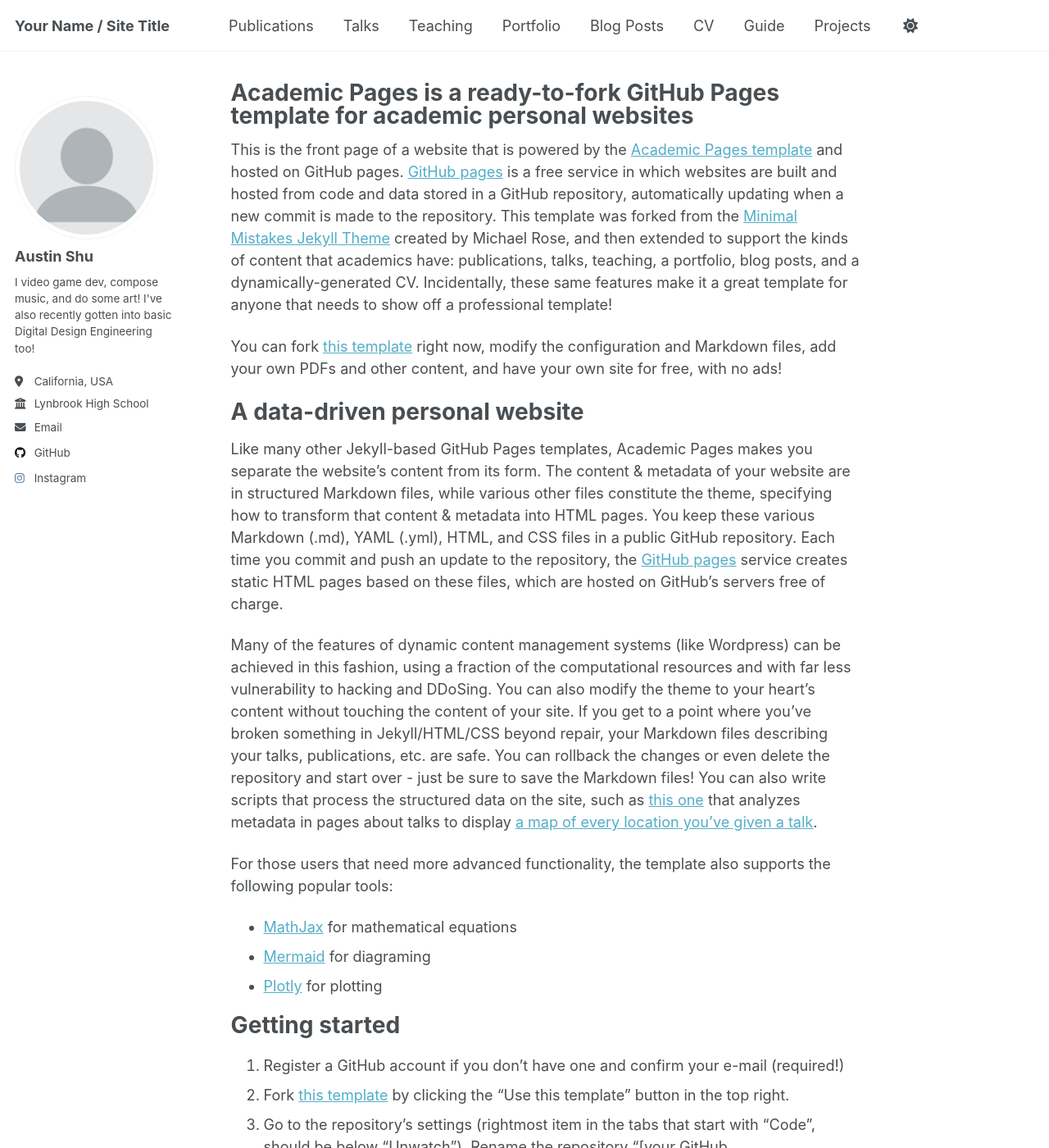
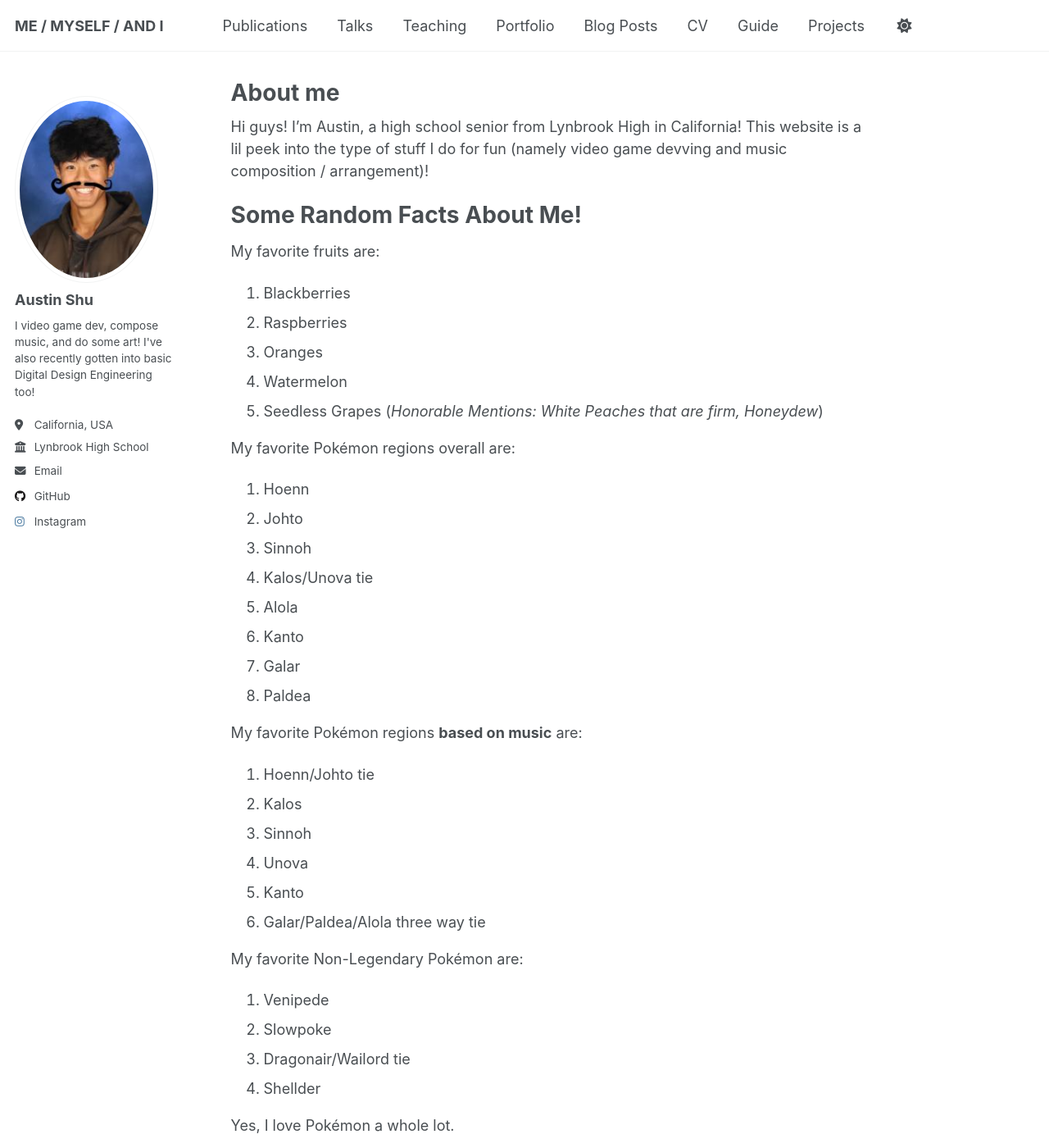
Before and after one commit to austinshoe/austinshoe.github.io, a Jekyll site: the page built from _pages/about.md, in a window 1280 px wide and 1400 px high. Shown: the whole window at 82% size. Built offline with Jekyll 4.4.1, drawn with Linux system fonts in a browser that asks for light colours; a script that is not in the unit is left out; some of the changed text lies outside the part shown.

Commit message:
about me

```diff
--- a/_config.yml
+++ b/_config.yml
@@ -9,7 +9,7 @@
 # Basic Site Settings
 locale                   : "en-US"
 site_theme               : "default"
-title                    : "Your Name / Site Title"
+title                    : "ME / MYSELF / AND I"
 title_separator          : "-"
 name                     : &name "Austin Shu"
 description              : &description "personal description"
@@ -22,7 +22,7 @@
 #               Additional customization can be done by editing /_includes/author-profile.html
 author:
   # Biographic information
-  avatar           : "profile.png"
+  avatar           : "223532 copy.jpg"
   name             : "Austin Shu"
   pronouns         : # example: "she/her"
   bio              : "I video game dev, compose music, and do some art! I've also recently gotten into basic Digital Design Engineering too!"
--- a/_pages/about.md
+++ b/_pages/about.md
@@ -1,11 +1,57 @@
 ---
 permalink: /
-title: "Academic Pages is a ready-to-fork GitHub Pages template for academic personal websites"
+title: "About me"
 author_profile: true
 redirect_from:
   - /about/
   - /about.html
 ---
+
+Hi guys! I'm Austin, a high school senior from Lynbrook High in California! This website is a lil peek into the type of stuff I do for fun (namely video game devving and music composition / arrangement)!
+
+Some Random Facts About Me!
+=====
+My favorite fruits are:
+1. Blackberries
+2. Raspberries
+3. Oranges
+4. Watermelon
+5. Seedless Grapes
+(*Honorable Mentions: White Peaches that are firm, Honeydew*)
+
+My favorite Pokémon regions overall are:
+1. Hoenn
+2. Johto
+3. Sinnoh
+4. Kalos/Unova tie
+5. Alola
+6. Kanto
+7. Galar
+8. Paldea
+
+My favorite Pokémon regions **based on music** are:
+1. Hoenn/Johto tie
+2. Kalos
+3. Sinnoh
+4. Unova
+5. Kanto
+6. Galar/Paldea/Alola three way tie
+
+My favorite Non-Legendary Pokémon are:
+1. Venipede
+2. Slowpoke
+3. Dragonair/Wailord tie
+4. Shellder
+
+Yes, I love Pokémon a whole lot.
+
+Why my rankings are as is
+=====
+TO BE FINISHED
+
+
+
+
 
 This is the front page of a website that is powered by the [Academic Pages template](https://github.com/academicpages/academicpages.github.io) and hosted on GitHub pages. [GitHub pages](https://pages.github.com) is a free service in which websites are built and hosted from code and data stored in a GitHub repository, automatically updating when a new commit is made to the repository. This template was forked from the [Minimal Mistakes Jekyll Theme](https://mmistakes.github.io/minimal-mistakes/) created by Michael Rose, and then extended to support the kinds of content that academics have: publications, talks, teaching, a portfolio, blog posts, and a dynamically-generated CV. Incidentally, these same features make it a great template for anyone that needs to show off a professional template!
 
```
Also changed, not shown: images/223532 copy.jpg (added), 1 other file.
